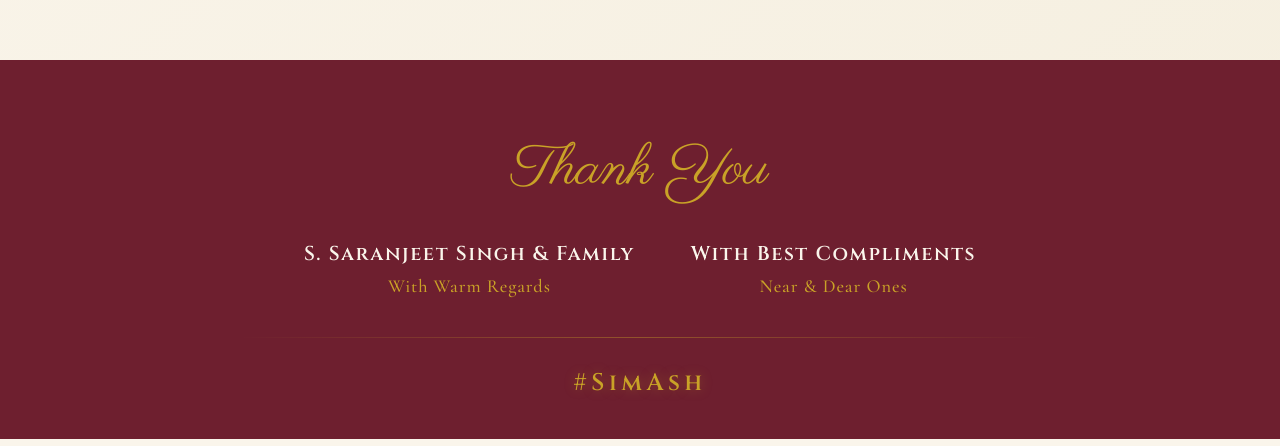
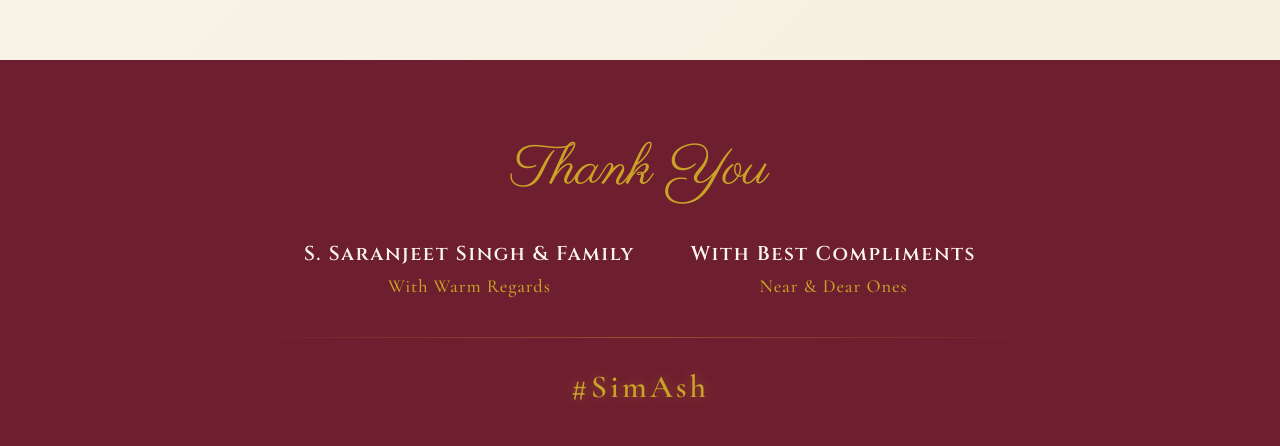
Before and after one commit to nishantsinghbhati/card, a React (Vite) app: page / in a window 1280 px wide. Shown: the part 10200-10646 px from the top of the page. Built offline with nearby package versions, Linux system fonts and the light colour scheme.

Commit message:
Use Cormorant Garamond for #SimAsh to preserve mixed casing

```diff
--- a/src/components/Footer.module.css
+++ b/src/components/Footer.module.css
@@ -53,10 +53,10 @@
 }
 
 .hashtag {
-  font-family: var(--font-heading);
+  font-family: var(--font-body);
   color: var(--color-accent);
-  letter-spacing: 0.18em;
-  font-size: 1.5rem;
+  letter-spacing: 0.1em;
+  font-size: 2rem;
   font-weight: 600;
   margin-top: 1.8rem;
   text-shadow: 0 0 12px rgba(201, 162, 39, 0.35);
```
